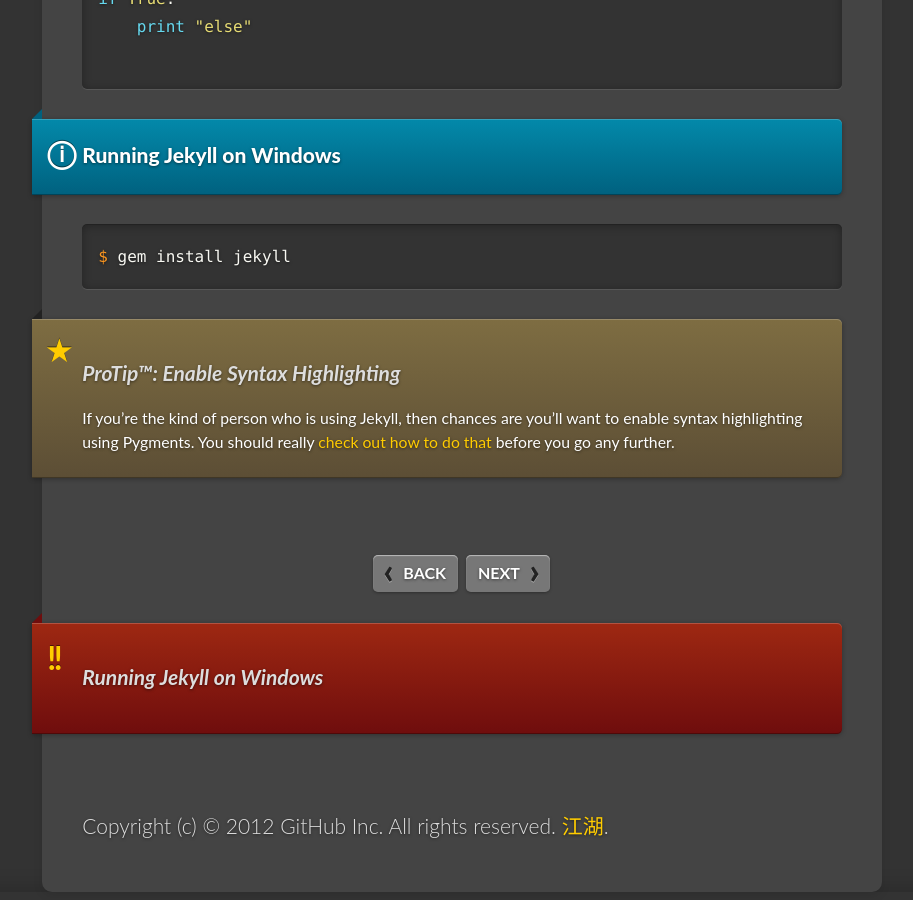
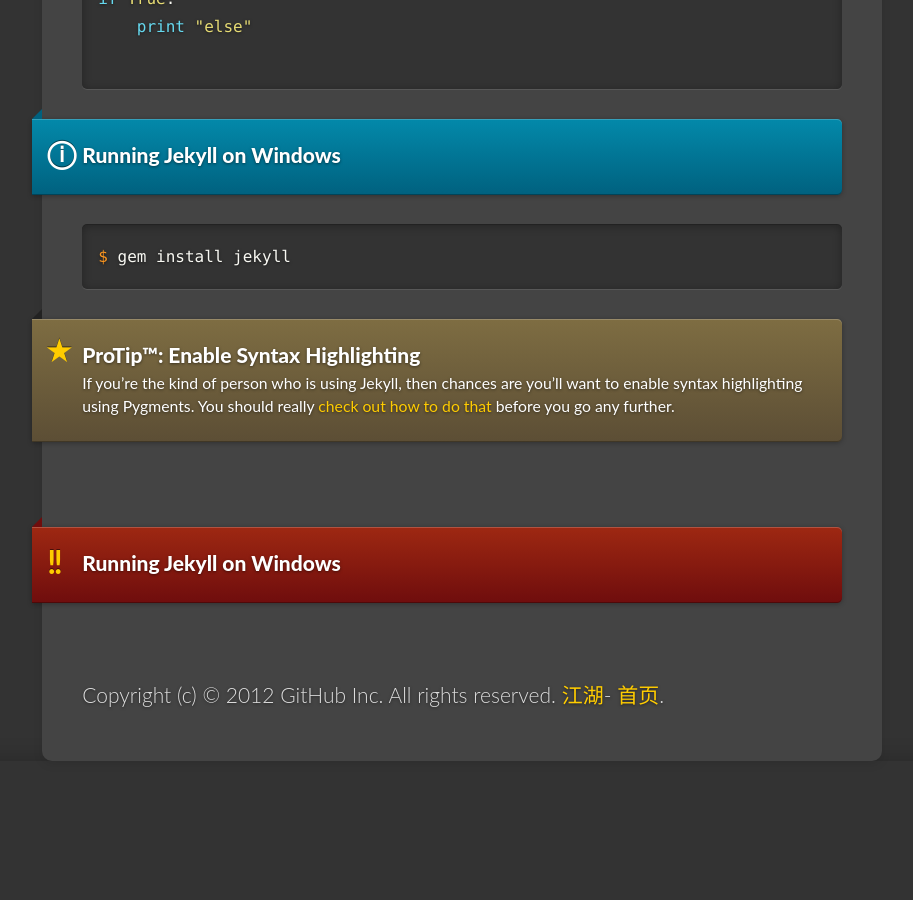
Before and after one commit to jack-zh/jack-zh.github.com, a Jekyll site: the page built from _posts/2013-10-07-test.html, in a window 1280 px wide and 900 px high, scrolled down 1143 px. Shown: the whole window, without its empty margins (178-1091 px from the left). Built offline with Jekyll 4.4.1, drawn with Linux system fonts in a browser that asks for light colours; after the commit the page ends 1912 px from its top, so only the background shows below that.

Commit message:
some style edit

```diff
--- a/_layouts/new_default.html
+++ b/_layouts/new_default.html
@@ -18,7 +18,8 @@
                 <div id="footer">
                     <p>
                         Copyright (c) © 2012 GitHub Inc. All rights reserved.
-                        <a href="http://blog.sina.com.cn/zzh250/">江湖</a>.
+                        <a href="http://blog.sina.com.cn/zzh250/">江湖</a>-
+                        <a href="http://jack-zh.github.io">首页</a>.
                     </p>
                 </div>
             </article>
--- a/_posts/2013-10-07-test.html
+++ b/_posts/2013-10-07-test.html
@@ -48,7 +48,7 @@ if True:
                         </div>
 
                         <div class="note">
-                            <h6>ProTip™: Enable Syntax Highlighting</h6>
+                            <h5>ProTip™: Enable Syntax Highlighting</h5>
                             <p>
                             If you’re the kind of person who is using Jekyll, then chances are you’ll
                             want to enable syntax highlighting using Pygments. You should really
@@ -57,20 +57,8 @@ if True:
                                 before you go any further.
                             </p>
                         </div>
-                        <div class="section-nav">
-                            <div class="left align-right">
-                                <a href="http://jekyllrb.com/docs/quickstart/" class="prev">
-                                    Back
-                                </a>
-                            </div>
-                            <div class="right align-left">
-                                <a href="http://jekyllrb.com/docs/usage/" class="next">
-                                    Next
-                                </a>
-                            </div>
+                        <br>
+                        <div class="note warning">
+                            <h5>Running Jekyll on Windows</h5>
                         </div>
                         <br>
-                        <div class="note warning">
-                            <h6>Running Jekyll on Windows</h6>
-                        </div>
-                        <br>
--- a/css/new_style.css
+++ b/css/new_style.css
@@ -1113,6 +1113,7 @@ pre .xml .cdata {
   opacity: 0.5;
 }
 
+/* by self jack-zh */
 .title_this{
     font-size: 50px;
     text-align: center;
```
Lines whose indentation alone changed are shown as unchanged.
